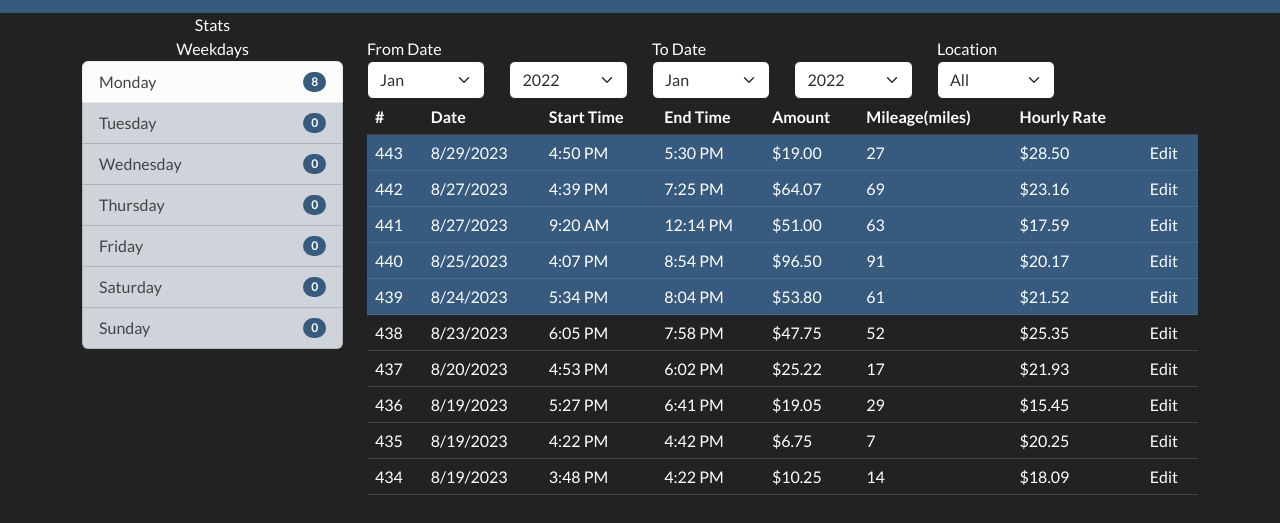
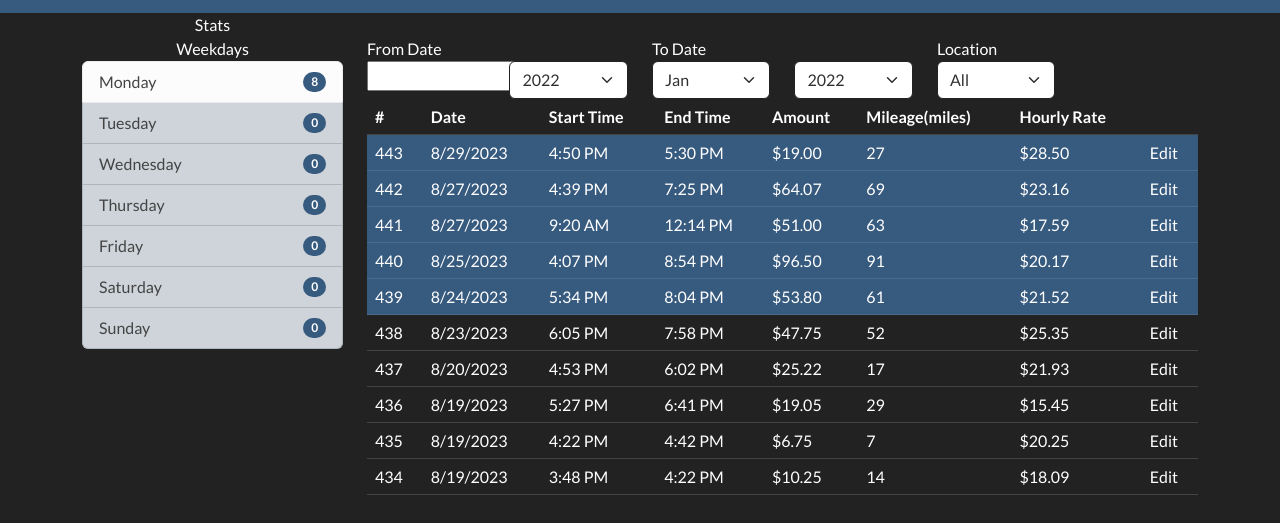
Before and after one commit to Ritesh16/DasherAppV2, a website built with Parcel: page index.html in a window 1280 px wide. Shown: the part 59-582 px from the top of the page. Built offline with nearby package versions, Linux system fonts and the light colour scheme; files whose address does not match are found by name.

Commit message:
Removing comments and adding package of js date

```diff
--- a/index.html
+++ b/index.html
@@ -165,10 +165,11 @@
           <div class="row">
             <div class="col-2">
               <div class="form-group">
-                <select class="form-select">
+                <!-- <select class="form-select">
                   <option>Jan</option>
                   <option>Feb</option>
-                </select>
+                </select> -->
+                <input data-provide="datepicker" />
               </div>
             </div>
             <div class="col-2">
--- a/package.json
+++ b/package.json
@@ -10,5 +10,8 @@
   "license": "ISC",
   "devDependencies": {
     "parcel": "^2.9.3"
+  },
+  "dependencies": {
+    "js-datepicker": "^5.18.2"
   }
 }
--- a/src/js/controller.js
+++ b/src/js/controller.js
@@ -1,19 +1,14 @@
 import * as model from "./model.js";
 import totalEarnedView from "./views/totalEarnedView";
-
 const dashContainer = document.querySelector("#appArea");
-console.log(dashContainer);
 
 const controlTotalEarned = async function () {
   await model.getTotalEarned();
-  console.log(11, model);
   totalEarnedView.render(model.state.totalEarned);
 };
 
 const init = function () {
-  console.log(1);
   totalEarnedView.addHandlerRender(controlTotalEarned);
-  console.log(2);
 };
 
 init();
--- a/src/js/model.js
+++ b/src/js/model.js
@@ -15,7 +15,6 @@ export const getTotalEarned = async function () {
     `${API_URL}statistics/GetTotalEarned?fromDate=${state.search.fromDate}&toDate=${state.search.toDate}&location=${state.search.location}`
   );
 
-  console.log("model", data);
   state.totalEarned = data;
 };
 
```
Also changed, not shown: 1 other file.
